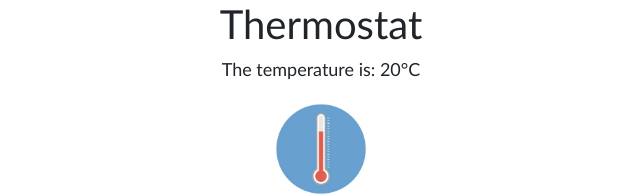
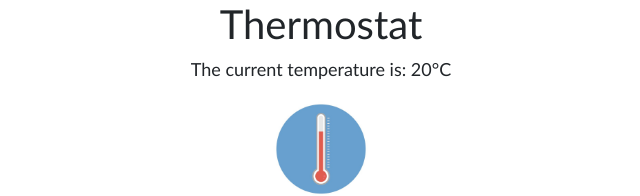
Before and after one commit to jordantroberts/ThermostatDotNet, a React (Create React App) app in the folder ThermostatDotNet/ClientApp/: page / in a window 1280 px wide. Shown: the top 196 px of the page, without its empty margins (319-959 px from the left). Built offline with nearby package versions, Linux system fonts and the light colour scheme.

Commit message:
Making small change to see if deploys automatically

```diff
--- a/ThermostatDotNet/ClientApp/src/components/Thermostat.js
+++ b/ThermostatDotNet/ClientApp/src/components/Thermostat.js
@@ -41,7 +41,7 @@ export class Thermostat extends Component {
         <div>
          <center>
              <h1>Thermostat</h1>
-                <p>The temperature is: {this.state.temp}°C</p>
+                <p>The current temperature is: {this.state.temp}°C</p>
                 <p> <img className="image" src={ThermostatImage} alt={"thermostatimage"}/></p>
                      <button className="button" onClick={() => this.resetTemp()}>Reset</button>
                      <button className="button" onClick={() => this.increaseTemp()}>Increase</button>
```
